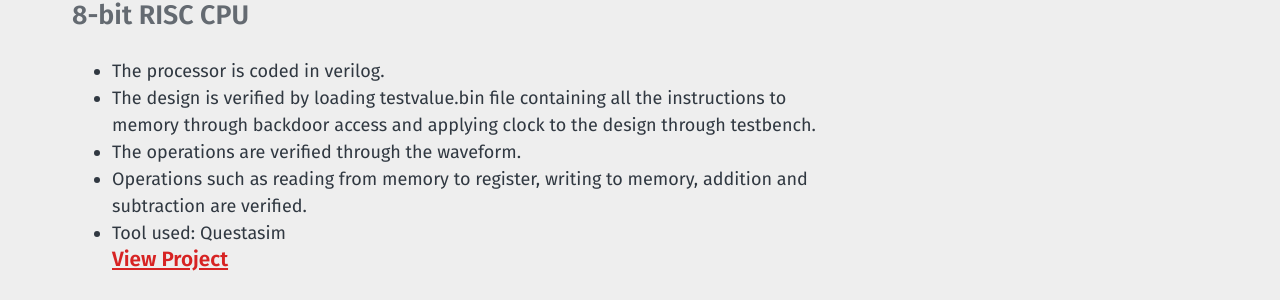
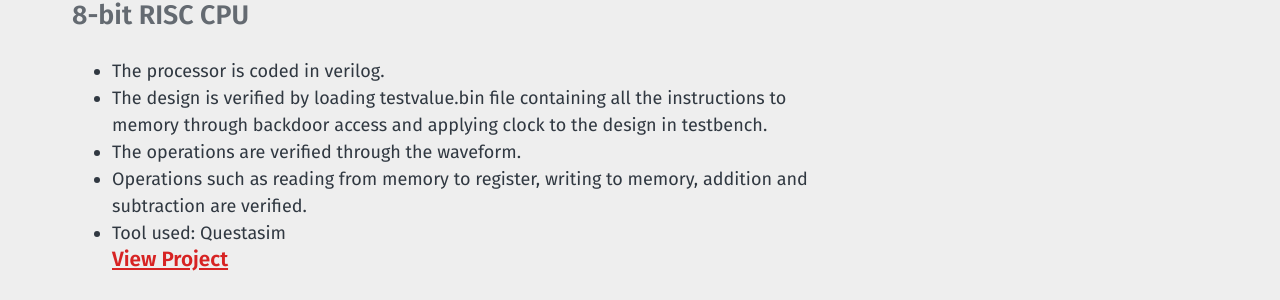
Before and after one commit to siddharth-pro/gitSiddharth.github.io, a Jekyll site: the page built from projects.md, in a window 1280 px wide. Shown: the part 770-1070 px from the top of the page. Built offline with Jekyll 4.4.1, drawn with Linux system fonts in a browser that asks for light colours; our own code applies the rules of GitHub Pages for plain Markdown files.

Commit message:
Update projects.md

```diff
--- a/projects.md
+++ b/projects.md
@@ -19,7 +19,7 @@ title: Projects
 
 ### 8-bit RISC CPU
 * The processor is coded in verilog.
-* The design is verified by loading testvalue.bin file containing  all the instructions to memory through backdoor access and applying clock to the design through testbench.
+* The design is verified by loading testvalue.bin file containing  all the instructions to memory through backdoor access and applying clock to the design in testbench.
 * The operations are verified through the waveform.
 * Operations such as reading from memory to register, writing to memory, addition and subtraction are verified.
 * Tool used: Questasim
```
